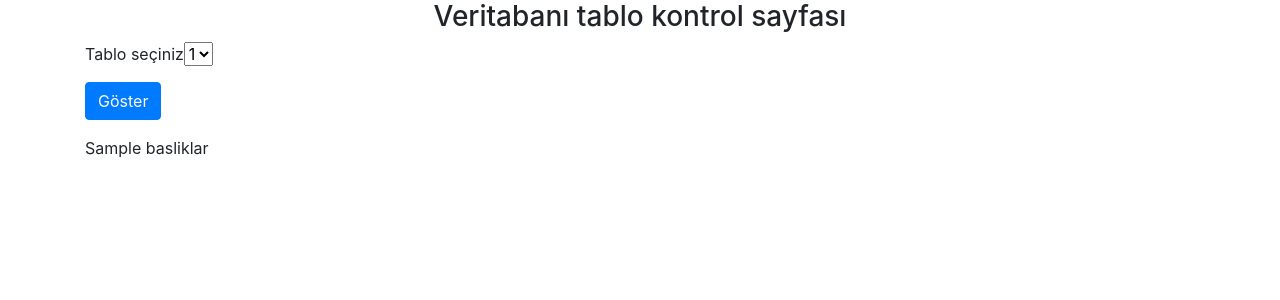
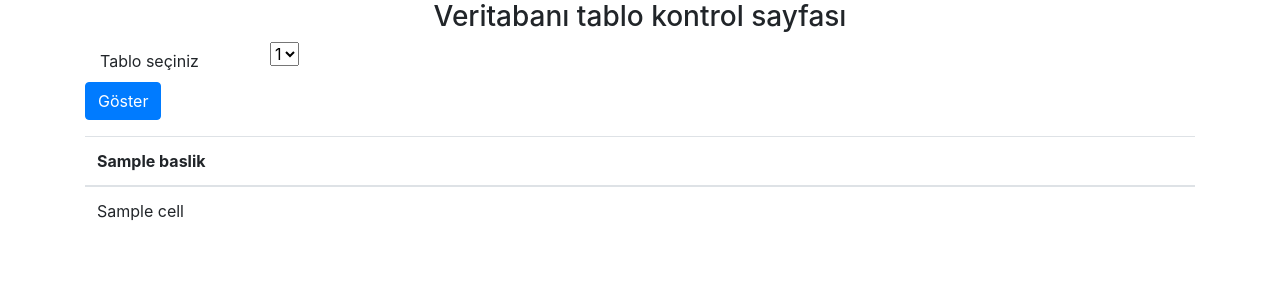
Before and after one commit to mlgbaran/flask_deneme, a Flask app: template website/templates/check_connection.html in a window 1280 px wide. Shown: the part 16-316 px from the top of the page. Run offline with Flask 2, Linux system fonts and the light colour scheme; the template is opened without the code that fills it: most values are stand-ins (such as "Sample title", 1, 10 or a date in 2020); some libraries are stand-ins or nearby versions.

Commit message:
check conn

```diff
--- a/website/auth.py
+++ b/website/auth.py
@@ -90,7 +90,7 @@ def sign_up():
 
             flash('Account Created!', category='success')
             return redirect(url_for('views.home'))
-    return render_template("sign_up.html")
+    return render_template("sign_up.html",user=current_user)
 
 @auth.route('/check-connection', methods=['GET','POST'])
 def checkConnection():
@@ -102,8 +102,8 @@ def checkConnection():
     if request.method == 'POST':
         tabloismi = request.form.get('tablo')
         q = engine.execute("SELECT * FROM {0}".format(tabloismi))
-        data = q.fetchall()
-        print(data)
+        data = q
+        data = dict(zip(data.keys(), data))
         basliklar = data.keys()
 
     return render_template("check_connection.html",user=current_user,tablelist=tablelist,tablo=tabloismi,basliklar=basliklar)
--- a/website/templates/check_connection.html
+++ b/website/templates/check_connection.html
@@ -10,7 +10,7 @@
 
 <div class="form-group">
     <div class="input-group">
-<label for="tablo">Tablo seçiniz</label>
+<label for="tablo" class="col-sm-2 col-form-label" >Tablo seçiniz</label>
 <select name="tablo" id="tablo" class="form-select form-select-lg mb-3" aria-label=".form-select-lg example">
 {% for table in tablelist %}
 <option value="{{table[0]}}">{{table[0]}}</option>
@@ -27,10 +27,28 @@
 
 </form>
 
+
+
 {% if tabloismi != '' %}
 
-
-<p>{{basliklar}}</p>
+<table class="table">
+    <thead>
+        {% for baslik in basliklar %}
+            <tr>
+                <th scope="col">{{baslik}}</th>
+            </tr>
+        {% endfor %}
+    </thead>
+    <tbody>
+    {% for row in data %}
+        <tr>
+            {% for cell in row %}
+                <td>{{cell}}</td>
+            {% endfor %}
+        </tr>
+    {% endfor %}
+    </tbody>
+</table>
 
 {% endif %}
 
```
